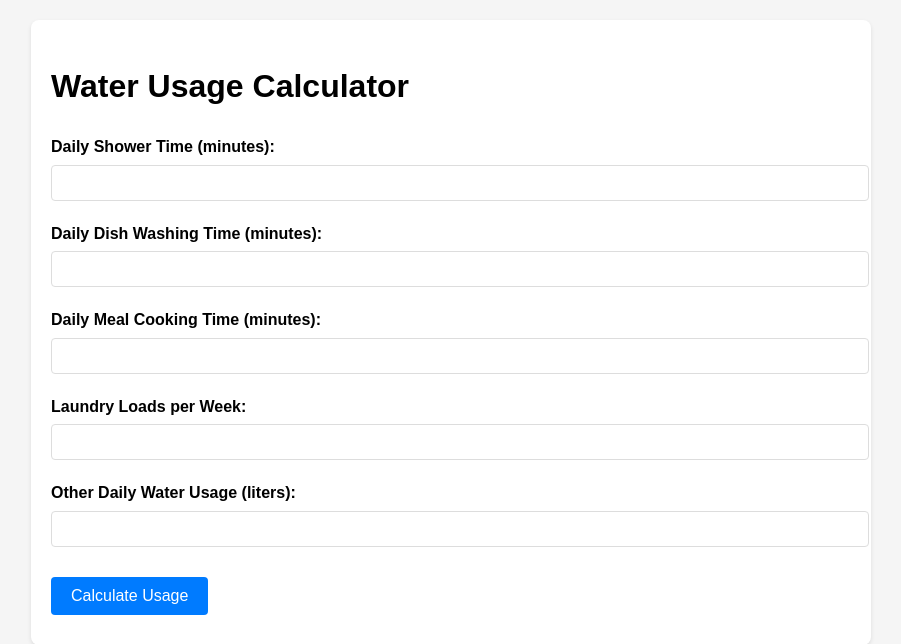
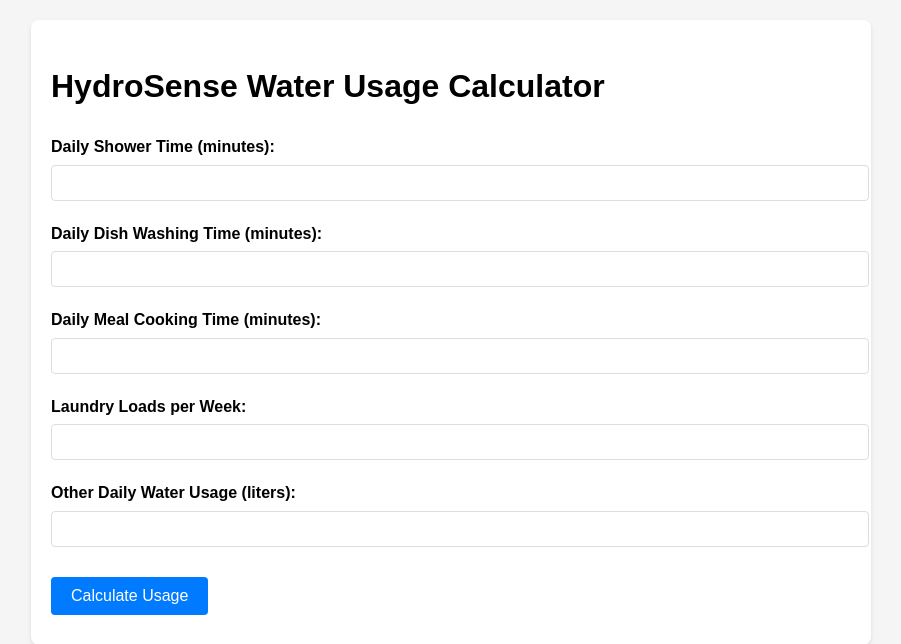
Before and after one commit to galumshe/HydroSense, a Flask app: page / in a window 1280 px wide. Shown: the top 644 px of the page, without its empty margins (189-1090 px from the left). Run offline with Flask 3, Linux system fonts and the light colour scheme.

Commit message:
changed the name of the title to hydrosense water usage calculator

```diff
--- a/templates/index.html
+++ b/templates/index.html
@@ -3,13 +3,13 @@
 <head>
     <meta charset="UTF-8">
     <meta name="viewport" content="width=device-width, initial-scale=1.0">
-    <title>Water Usage Calculator</title>
+    <title>HydroSense</title>
     <!-- <link rel="stylesheet" href="{{ url_for('static', filename='css/style.css') }}"> -->
     <link rel="stylesheet" href="{{ url_for('static', filename='css/style.css') }}">
 </head>
 <body>
     <div class="container">
-        <h1>Water Usage Calculator</h1>
+        <h1>HydroSense Water Usage Calculator</h1>
         <form action="{{ url_for('calculate') }}" method="post">
             <div class="form-group">
                 <label for="shower_minutes">Daily Shower Time (minutes):</label>
```
